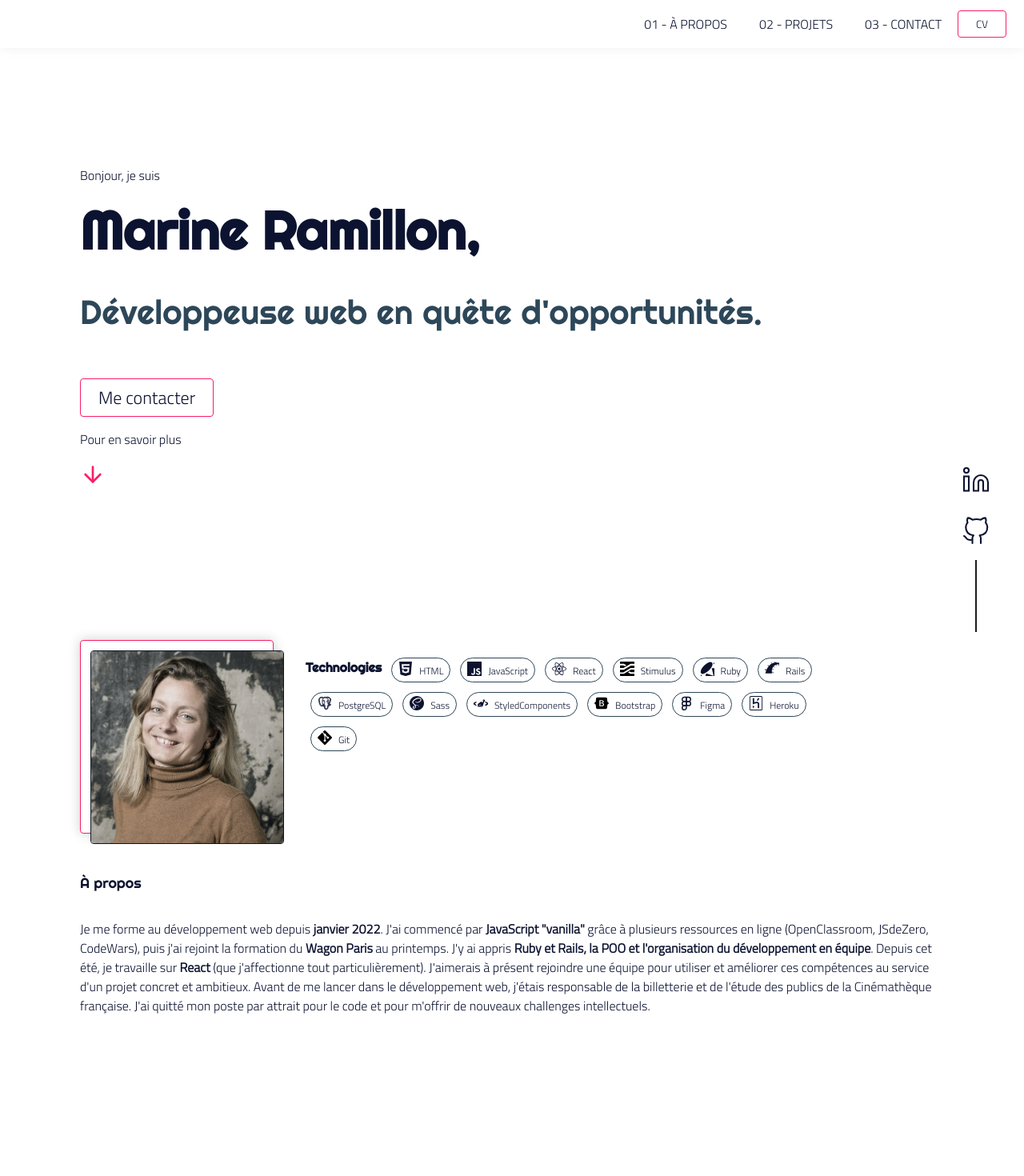
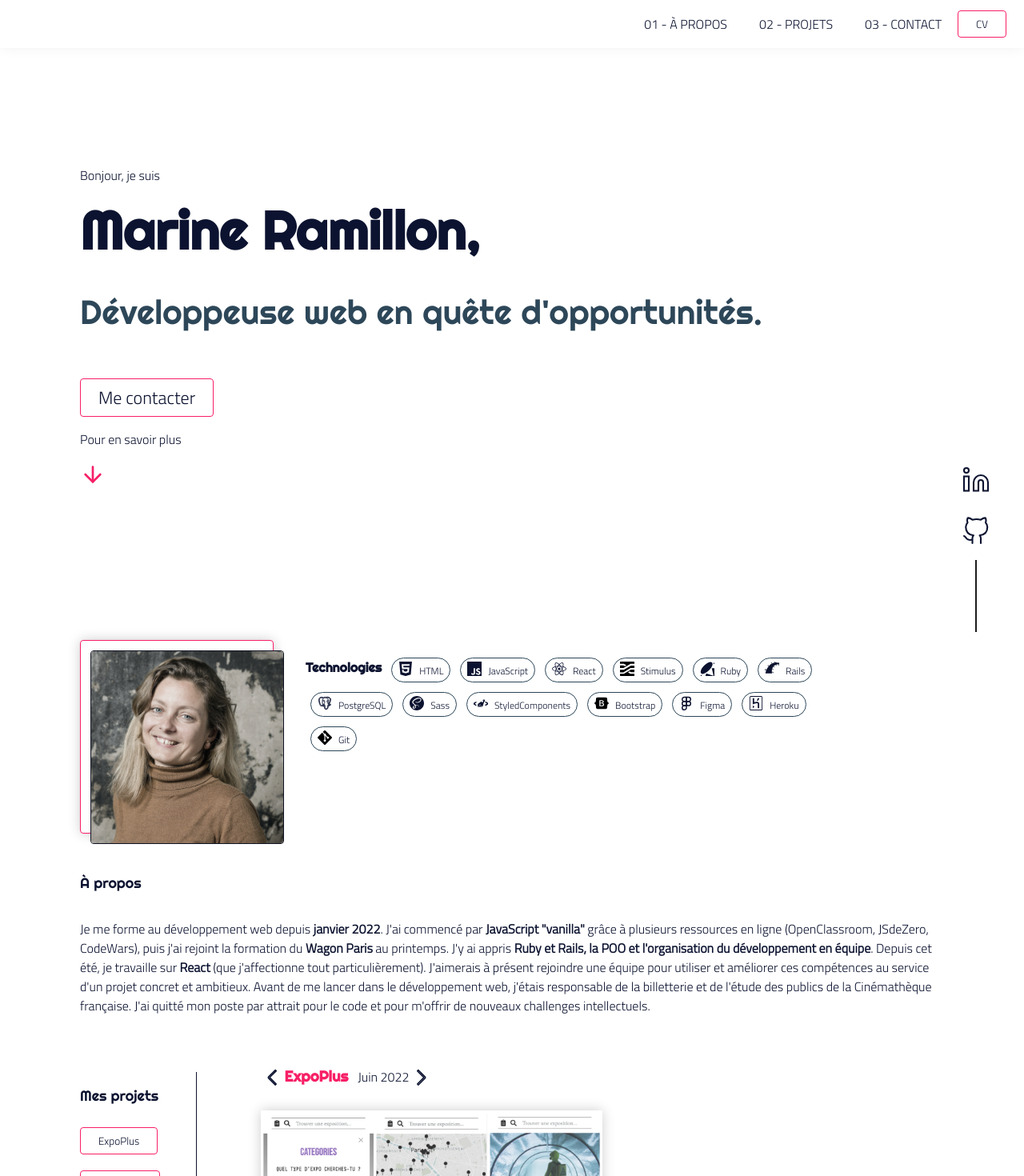
Before and after one commit to noleni/portfolio, a React (Create React App) app: page / in a window 1280 px wide. Shown: the top 1470 px of the page at 80% size. Built offline with nearby package versions, Linux system fonts and the light colour scheme.

Commit message:
fix section height on production mode

```diff
--- a/src/components/_settings/_base.scss
+++ b/src/components/_settings/_base.scss
@@ -14,7 +14,7 @@ body {
 }
 
 section {
-  height: 100vh;
+  // height: 100vh;
   display: flex;
   flex-direction: column;
   align-items: flex-start;
```
